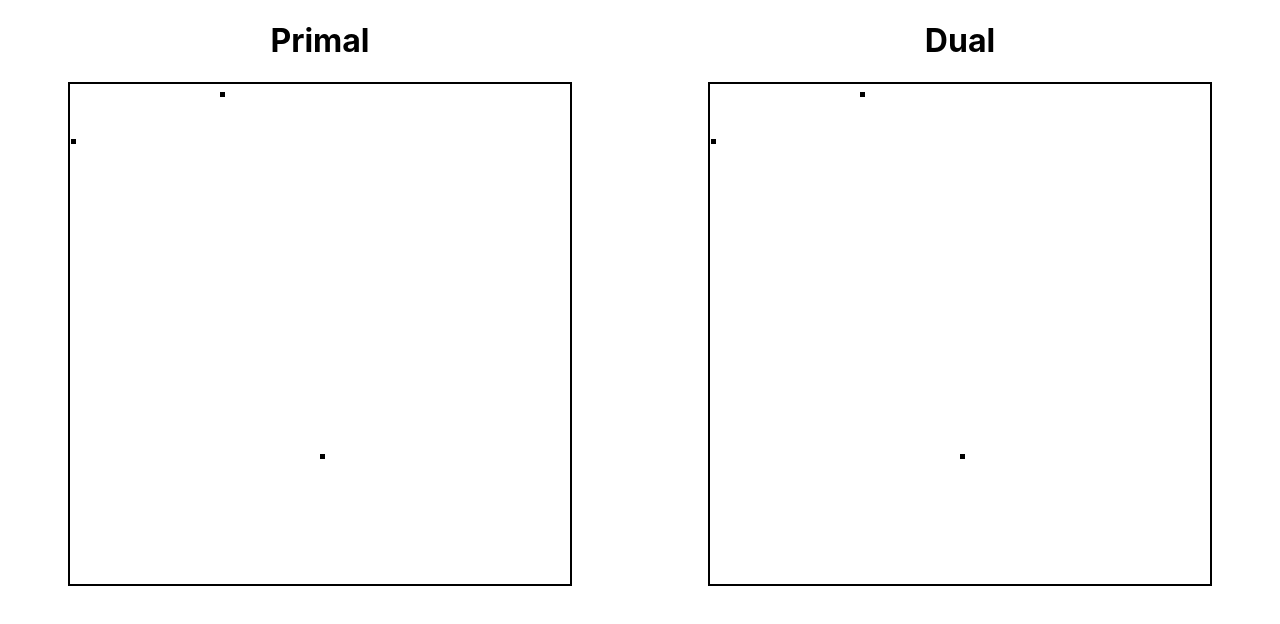
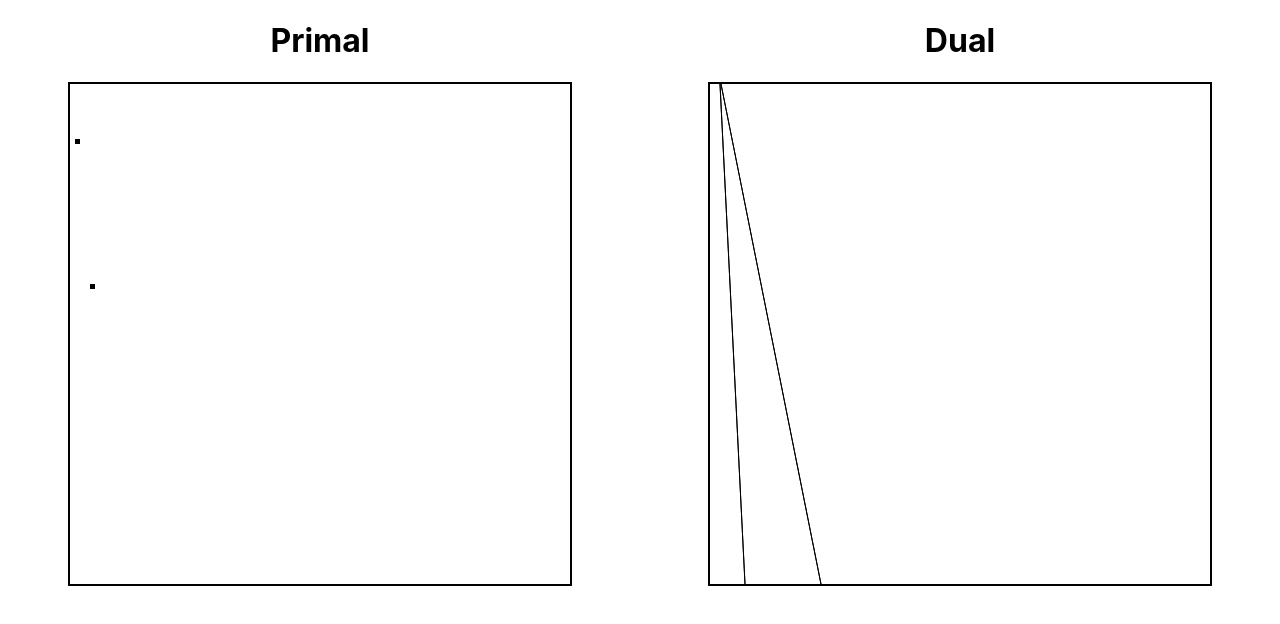
Before and after one commit to bonyby/projective_plane_duality, a React (Create React App) app in the folder projective_plane_duality/: page / in a window 1280 px wide. Shown: the top 624 px of the page. Built offline with nearby package versions, Linux system fonts and the light colour scheme.

Commit message:
Now able to draw points and lines

```diff
--- a/projective_plane_duality/src/App.js
+++ b/projective_plane_duality/src/App.js
@@ -6,15 +6,38 @@ export default class App extends PureComponent {
   constructor(props) {
     super(props);
     this.state = {
-      primalObjects: ["p(150,8)", "p(1, 55)", "p(250, 370)"]
+      // primalObjects: ["p(150,8)", "p(1, 55)", "p(250, 370)"]
+      primalObjects: [["p", 20, 200], ["p", 5, 55]]
     };
+  }
+
+  dualizeObjects() {
+    const objects = [];
+
+    this.state.primalObjects.forEach(o => {
+      const type = o[0];
+      switch (type) {
+        case "p":
+          // const regex = /\(|\)|\s/ig; // Regex (global) to remove all '(', ')' and ' '
+          // const [x, y] = val.replaceAll(regex, "").split(",");
+          const x = o[1];
+          const y = o[2];
+          objects.push(["l", x, -y]) // p(p_x,p_y) => y=p_x*x-p_y
+          break;
+        default:
+          console.log("SADNESS!");
+          break;
+      }
+    });
+
+    return objects;
   }
 
   render() {
     return (
       <div className="App">
         <View title="Primal" objects={this.state.primalObjects} />
-        <View title="Dual" objects={this.state.primalObjects} />
+        <View title="Dual" objects={this.dualizeObjects(this.state.primalObjects)} />
       </div>
     )
   }
--- a/projective_plane_duality/src/views.js
+++ b/projective_plane_duality/src/views.js
@@ -27,11 +27,33 @@ export default class View extends PureComponent {
 
 
         this.props.objects.forEach(o => {
-            const [type, val] = this.split(o, 1);
-            const regex = /\(|\)|\s/ig; // Regex (global) to remove all '(', ')' and ' '
-            const [x, y] = val.replaceAll(regex, "").split(",");
+            // const [type, val] = this.split(o, 1);
+            // const regex = /\(|\)|\s/ig; // Regex (global) to remove all '(', ')' and ' '
+            // const [x, y] = val.replaceAll(regex, "").split(",");
 
-            ctx.fillRect(x, y, 5, 5);
+            const type = o[0];
+
+            switch (type) {
+                case "p":
+                    const x = o[1];
+                    const y = o[2];
+                    ctx.fillRect(x, y, 5, 5);
+                    break;
+                case "l":
+                    const p_x = o[1];
+                    const p_y = o[2];
+                    const start_y = -1000 * p_x + p_y;
+                    const end_y = 1000 * p_x + p_y;
+                    ctx.beginPath();
+                    ctx.strokeWidth = 2;
+                    ctx.moveTo(-1000, start_y);
+                    ctx.lineTo(1000, end_y);
+                    ctx.stroke();
+                    break;
+                default:
+                    console.log("SADNESS INSIDE OF VIEW: " + type);
+            }
+
         });
     }
 
```
